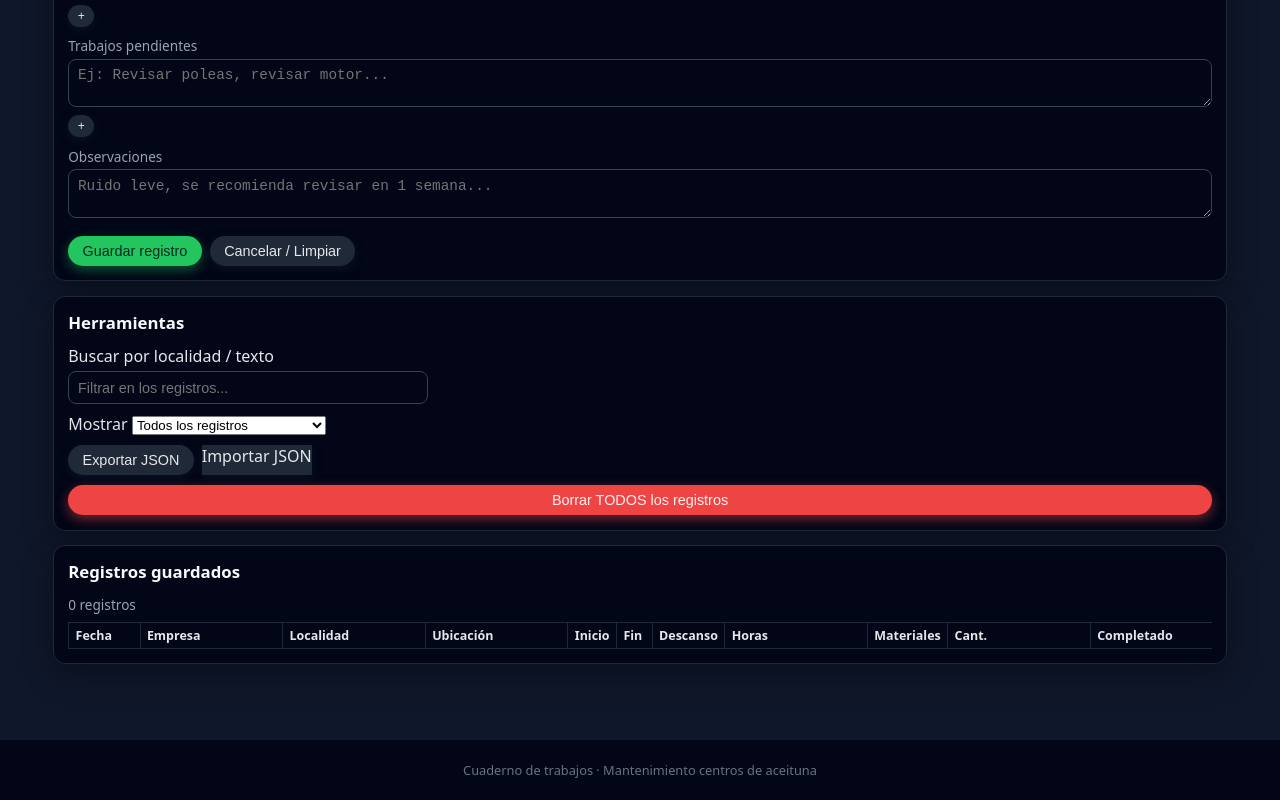
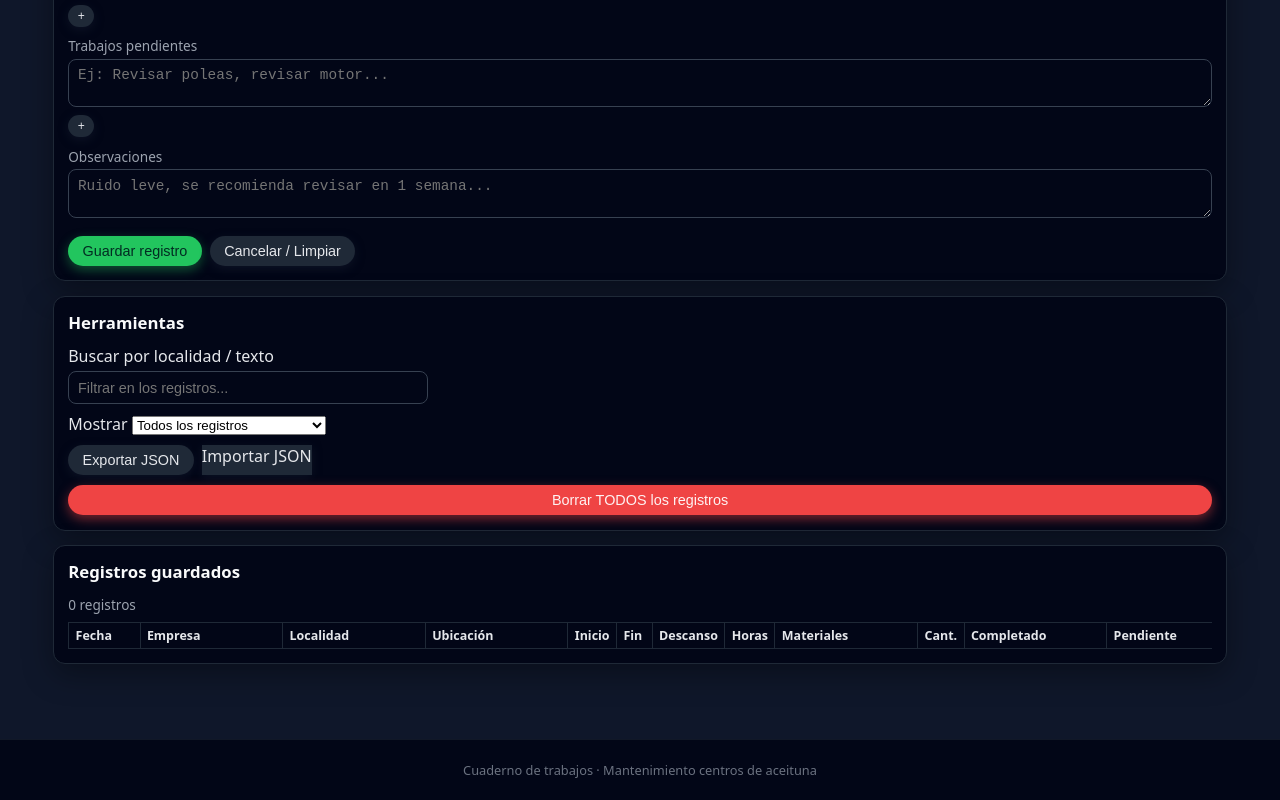
Before and after one commit to Domingales/Cuaderno-Trabajo, a plain HTML site: page index.html in a window 1280 px wide. Shown: the part 613-1413 px from the top of the page. Drawn offline with Linux system fonts and the light colour scheme.

Commit message:
Update style.css

```diff
--- a/style.css
+++ b/style.css
@@ -223,8 +223,6 @@ button:active {
   width: 100%;
   border-collapse: collapse;
   font-size: 0.78rem;
-  /* table-layout: auto por defecto, se deja así
-     para que cada columna se ajuste al contenido */
 }
 
 .tabla-registros thead {
@@ -240,23 +238,24 @@ button:active {
   padding: 0.25rem 0.4rem;
   vertical-align: top;
   text-align: left;
-  white-space: nowrap; /* 👉 SIN saltos de línea en las celdas */
+  white-space: nowrap; /* sin saltos de línea */
 }
 
-/* Anchos mínimos por columna (según orden de las columnas)
+/* Anchos mínimos por columna:
    1: Fecha        → 10ch
    2: Empresa      → 20ch
    3: Localidad    → 20ch
    4: Ubicación    → 20ch
    5: Inicio       → 5ch
    6: Fin          → 5ch
-   7: Horas        → 5ch
-   8: Materiales   → 20ch
-   9: Cant.        → 5ch
-  10: Completado   → 20ch
-  11: Pendiente    → 20ch
-  12: Observaciones→ 20ch
-  13: Acciones     → sin mínimo especial
+   7: Descanso     → 5ch
+   8: Horas        → 5ch
+   9: Materiales   → 20ch
+  10: Cant.        → 5ch
+  11: Completado   → 20ch
+  12: Pendiente    → 20ch
+  13: Observaciones→ 20ch
+  14: Acciones     → sin min especial
 */
 
 .tabla-registros th:nth-child(1),
@@ -270,14 +269,14 @@ button:active {
 .tabla-registros td:nth-child(3),
 .tabla-registros th:nth-child(4),
 .tabla-registros td:nth-child(4),
-.tabla-registros th:nth-child(8),
-.tabla-registros td:nth-child(8),
-.tabla-registros th:nth-child(10),
-.tabla-registros td:nth-child(10),
+.tabla-registros th:nth-child(9),
+.tabla-registros td:nth-child(9),
 .tabla-registros th:nth-child(11),
 .tabla-registros td:nth-child(11),
 .tabla-registros th:nth-child(12),
-.tabla-registros td:nth-child(12) {
+.tabla-registros td:nth-child(12),
+.tabla-registros th:nth-child(13),
+.tabla-registros td:nth-child(13) {
   min-width: 20ch;
 }
 
@@ -287,12 +286,13 @@ button:active {
 .tabla-registros td:nth-child(6),
 .tabla-registros th:nth-child(7),
 .tabla-registros td:nth-child(7),
-.tabla-registros th:nth-child(9),
-.tabla-registros td:nth-child(9) {
+.tabla-registros th:nth-child(8),
+.tabla-registros td:nth-child(8),
+.tabla-registros th:nth-child(10),
+.tabla-registros td:nth-child(10) {
   min-width: 5ch;
 }
 
-/* th generales */
 .tabla-registros th {
   font-weight: 600;
   color: #e5e7eb;
@@ -307,7 +307,7 @@ button:active {
 }
 
 .tabla-registros td.acciones {
-  white-space: nowrap; /* ya estaba, y coincide con lo que quieres */
+  white-space: nowrap;
 }
 
 /* CONTADOR */
```
